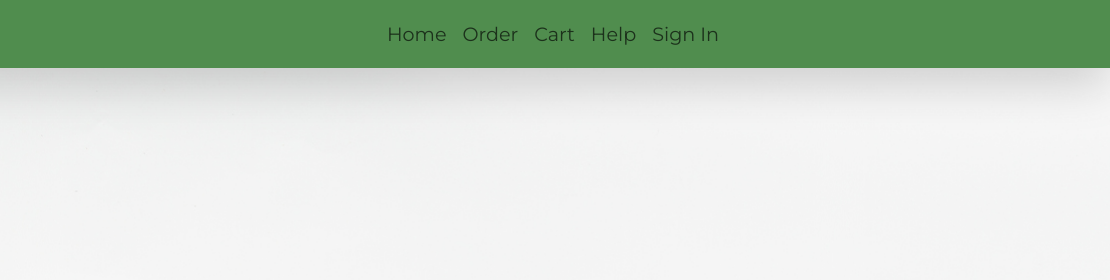
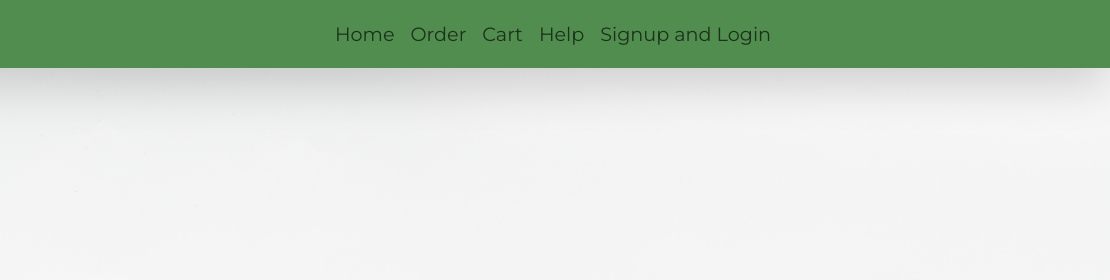
Before and after one commit to Dukerv/foooood, a plain HTML site: page index.html in a window 1280 px wide. Shown: the top 280 px of the page, 170-1280 px from the left. Drawn offline with nearby package versions, Linux system fonts and the light colour scheme; a web font is replaced by a local one.

Commit message:
addlogsing

```diff
--- a/index.html
+++ b/index.html
@@ -332,7 +332,7 @@ footer li {
               <a class="nav-link" href="#">Help</a>
             </li>
             <li class="nav-item">
-              <a class="nav-link" href="#">Sign In</a>
+              <a class="nav-link" href="./login_signup.html">Signup and Login</a>
             </li>
           </ul>
         </div>
```
